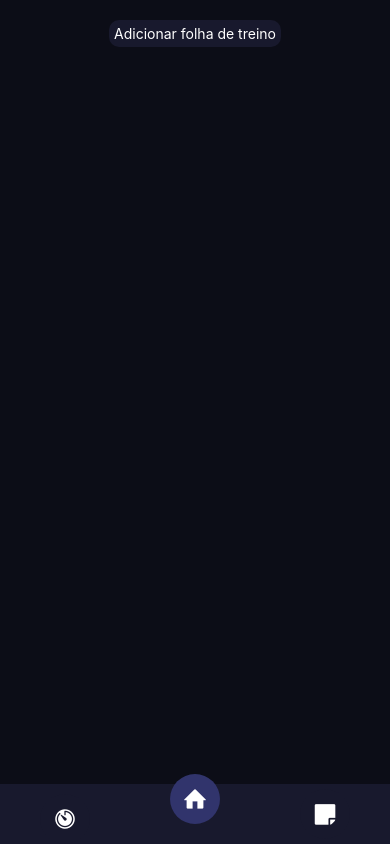
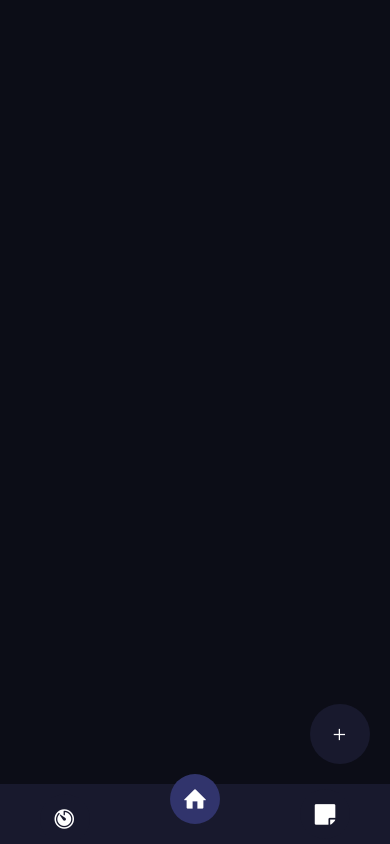
Before and after one commit to ArthurBrigueli/GymPump, a React Native app in the folder GymPump/: screen /Home in a window 390 px wide. Built offline with nearby package versions, Linux system fonts and the light colour scheme; what expo-notifications would draw is missing.

Commit message:
Update: Alteração no botao de adicionar folha

```diff
--- a/GymPump/package.json
+++ b/GymPump/package.json
@@ -19,7 +19,8 @@
     "react": "18.2.0",
     "react-native": "0.72.6",
     "react-native-elements": "^3.4.3",
-    "@react-native-async-storage/async-storage": "1.18.2"
+    "@react-native-async-storage/async-storage": "1.18.2",
+    "@expo/vector-icons": "^13.0.0"
   },
   "devDependencies": {
     "@babel/core": "^7.20.0"
--- a/GymPump/screens/Home.jsx
+++ b/GymPump/screens/Home.jsx
@@ -2,6 +2,7 @@ import { useEffect, useState } from "react"
 import { StyleSheet, View, Text, TouchableOpacity, ScrollView } from "react-native"
 import CreateFolha from "../components/CreateFolha"
 import AsyncStorage from '@react-native-async-storage/async-storage';
+import { Ionicons } from '@expo/vector-icons';
 
 
 const Home = ()=>{
@@ -36,16 +37,14 @@ const Home = ()=>{
         <View style={styles.container}>
             {!Array.isArray(dataFolha) ? (
                 <TouchableOpacity style={styles.botao} onPress={openModal}>
-                    <Text style={styles.txtBotaoAddFolha}>Adicionar folha de treino</Text>
+                    <Ionicons name="add" size={20} color="white" />
                 </TouchableOpacity>
             ):(
                 <TouchableOpacity style={styles.botao} onPress={remove}>
-                    <Text style={styles.txtBotaoAddFolha}>Remover Folha</Text>
+                    <Ionicons name="trash" size={20} color="white" />
                 </TouchableOpacity>
             )}
             <CreateFolha isOpen={modalOpen} closeModal={closeModal}/>
-
-
 
 
             {Array.isArray(dataFolha)&&(
@@ -80,9 +79,13 @@ const styles = StyleSheet.create({
         backgroundColor: '#18192d',
         justifyContent:'center',
         alignItems: 'center',
-        margin: 20,
-        padding: 5,
-        borderRadius: 10
+        width: 60,
+        height: 60,
+        borderRadius: 100,
+        position: 'absolute',
+        bottom: 20,
+        right: 20,
+        zIndex: 1
     },
     txtBotaoAddFolha: {
         color: 'white'
```
Also changed, not shown: 1 other file (tests, documents, lock files or other folders).
